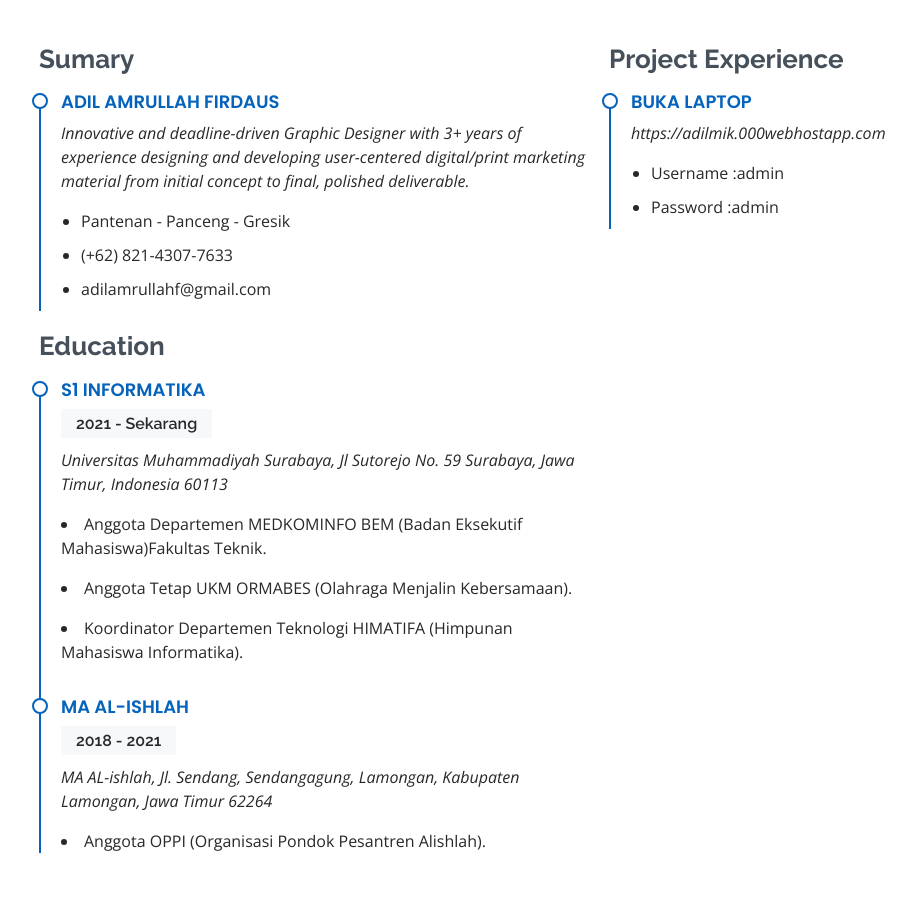
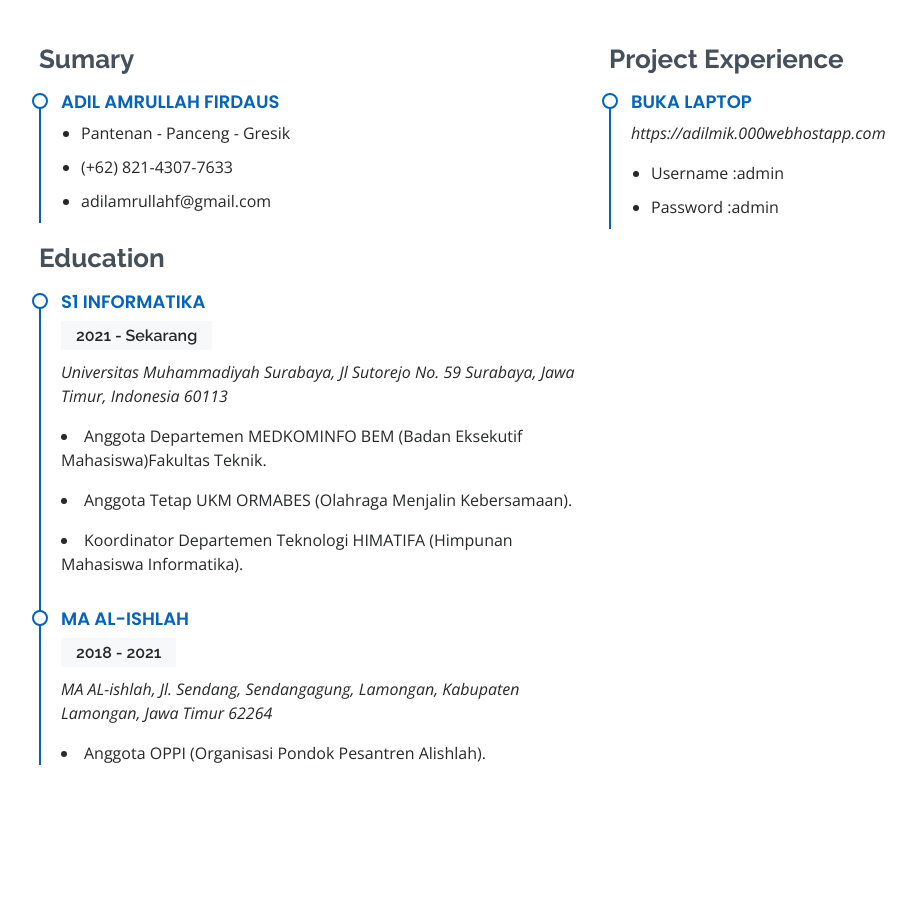
Before and after one commit to adilamrullahfirdaus/cvadil, a plain HTML site: page index.html in a window 1280 px wide. Shown: the part 2660-3558 px from the top of the page, without its empty margins (93-1009 px from the left). Drawn offline with nearby package versions, Linux system fonts and the light colour scheme.

Commit message:
index.html

```diff
--- a/index.html
+++ b/index.html
@@ -245,7 +245,6 @@
             <h3 class="resume-title">Sumary</h3>
             <div class="resume-item pb-0">
               <h4>Adil Amrullah Firdaus</h4>
-              <p><em>Innovative and deadline-driven Graphic Designer with 3+ years of experience designing and developing user-centered digital/print marketing material from initial concept to final, polished deliverable.</em></p>
               <ul>
                 <li>Pantenan - Panceng - Gresik </li>
                 <li>(+62) 821-4307-7633</li>
```
